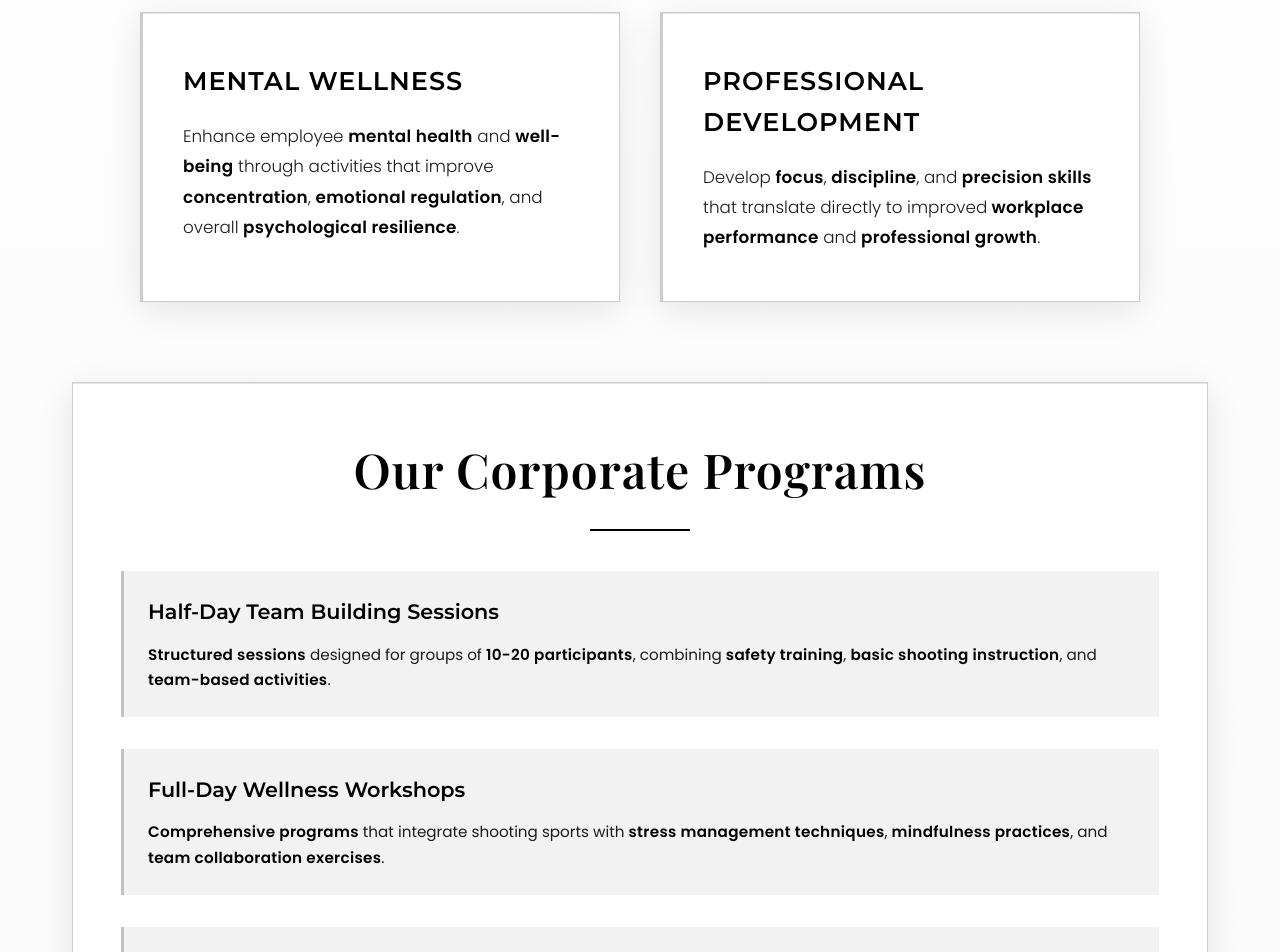
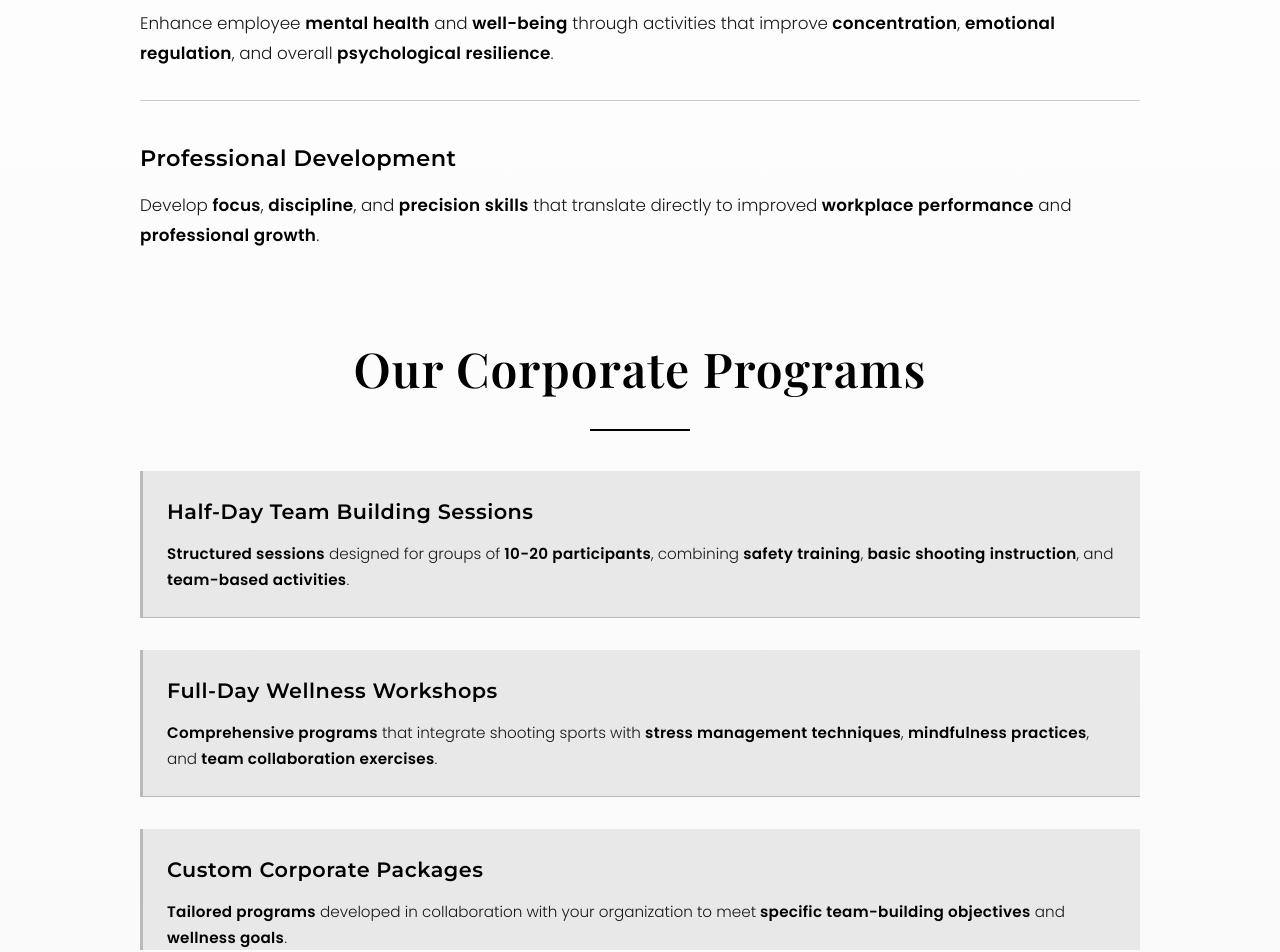
Before and after one commit to madhavguptaaa/gunmatrix-website, a React (Vite) app: page /corporate in a window 1280 px wide. Shown: the part 1200-2152 px from the top of the page. Built offline with nearby package versions, Linux system fonts and the light colour scheme.

Commit message:
modal box changed

```diff
--- a/src/pages/About.css
+++ b/src/pages/About.css
@@ -87,8 +87,14 @@
 }
 
 .different-point {
-  padding: 3rem;
-  border-left: 3px solid var(--border-color);
+  padding: 2.5rem 0;
+  border-bottom: 1px solid var(--border-color);
+  margin-bottom: 2.5rem;
+}
+
+.different-point:last-of-type {
+  border-bottom: none;
+  margin-bottom: 0;
 }
 
 .point-title {
@@ -154,9 +160,11 @@
 }
 
 .vision-section {
-  padding: 3rem;
-  text-align: center;
-  border: 2px solid var(--border-color);
+  padding: 2.5rem 0;
+  margin-top: 3rem;
+  border-top: 1px solid var(--border-color);
+  padding-top: 2.5rem;
+  text-align: left;
 }
 
 .vision-title {
@@ -636,134 +644,43 @@
   pointer-events: none;
 }
 
-.programs-grid {
-  display: grid;
-  grid-template-columns: repeat(2, 1fr);
+.programs-list {
+  display: flex;
+  flex-direction: column;
   gap: 2.5rem;
-  margin-top: 4rem;
-  position: relative;
-  z-index: 1;
-  max-width: 1400px;
+  margin-top: 3rem;
+  max-width: 1000px;
   margin-left: auto;
   margin-right: auto;
 }
 
-.program-card {
-  background: var(--bg-secondary);
-  backdrop-filter: blur(20px);
-  -webkit-backdrop-filter: blur(20px);
-  border: 1px solid var(--border-color);
-  border-left: 3px solid var(--border-color);
-  border-radius: 0;
-  padding: 3rem 2.5rem;
-  box-shadow:
-    0 8px 32px rgba(0, 0, 0, 0.1),
-    inset 0 1px 0 var(--border-color);
-  transition: all 0.4s cubic-bezier(0.4, 0, 0.2, 1);
-  position: relative;
-  overflow: hidden;
+.program-item {
+  padding: 0;
+  border-bottom: 1px solid var(--border-color);
+  padding-bottom: 2rem;
 }
 
-:root[data-theme="dark"] .program-card {
-  background: rgba(50, 50, 50, 0.75);
-  border-color: rgba(255, 255, 255, 0.3);
-  border-left-color: rgba(255, 255, 255, 0.6);
-  box-shadow:
-    0 8px 32px rgba(0, 0, 0, 0.2),
-    inset 0 1px 0 rgba(255, 255, 255, 0.2);
+.program-item:last-child {
+  border-bottom: none;
+  padding-bottom: 0;
 }
 
-:root[data-theme="light"] .program-card {
-  background: rgba(255, 255, 255, 0.9);
-  border-color: rgba(0, 0, 0, 0.2);
-  border-left-color: rgba(0, 0, 0, 0.4);
-  box-shadow:
-    0 8px 32px rgba(0, 0, 0, 0.1),
-    inset 0 1px 0 rgba(0, 0, 0, 0.1);
+.program-item h3 {
+  font-family: 'Montserrat', sans-serif;
+  font-size: 1.4rem;
+  font-weight: 600;
+  color: var(--text-primary);
+  margin-bottom: 1rem;
+  letter-spacing: 0.5px;
 }
 
-.program-card::before {
-  content: '';
-  position: absolute;
-  top: 0;
-  left: -100%;
-  width: 100%;
-  height: 100%;
-  background: linear-gradient(
-    90deg,
-    transparent,
-    rgba(255, 255, 255, 0.05),
-    transparent
-  );
-  transition: left 0.5s;
-}
-
-.program-card:hover::before {
-  left: 100%;
-}
-
-.program-card:hover {
-  transform: translateY(-8px) scale(1.02);
-  box-shadow:
-    0 16px 48px rgba(0, 0, 0, 0.5),
-    0 0 0 1px rgba(255, 255, 255, 0.3),
-    inset 0 1px 0 rgba(255, 255, 255, 0.15);
-  border-left-color: #ffffff;
-}
-
-.program-card h3 {
-  font-family: 'Montserrat', sans-serif;
-  font-size: 1.6rem;
-  font-weight: 600;
-  color: var(--text-primary);
-  margin-bottom: 1.2rem;
-  letter-spacing: 1px;
-  text-transform: uppercase;
-}
-
-.program-card p {
+.program-item p {
   font-family: 'Poppins', sans-serif;
   font-size: 1.05rem;
   line-height: 1.8;
   color: var(--text-secondary);
-  margin-bottom: 1.5rem;
+  margin: 0;
   font-weight: 300;
-}
-
-.program-card ul {
-  list-style: none;
-  padding: 0;
-}
-
-.program-card ul li {
-  font-family: 'Poppins', sans-serif;
-  padding: 0.6rem 0;
-  padding-left: 1.8rem;
-  position: relative;
-  color: var(--text-secondary);
-  font-size: 0.95rem;
-  line-height: 1.8;
-  transition: all 0.3s ease;
-  font-weight: 300;
-}
-
-.program-card ul li:hover {
-  color: var(--text-primary);
-  transform: translateX(5px);
-}
-
-.program-card ul li::before {
-  content: '▸';
-  position: absolute;
-  left: 0;
-  color: #ffffff;
-  font-weight: 700;
-  font-size: 1.2rem;
-  transition: transform 0.3s ease;
-}
-
-.program-card ul li:hover::before {
-  transform: scale(1.2);
 }
 
 .values {
--- a/src/pages/Corporate.css
+++ b/src/pages/Corporate.css
@@ -82,8 +82,8 @@
 .corporate-intro {
   max-width: 900px;
   margin: 0 auto 4rem;
-  padding: 3rem;
-  text-align: center;
+  padding: 0;
+  text-align: left;
 }
 
 .intro-text {
@@ -99,8 +99,8 @@
 }
 
 .corporate-benefits {
-  display: grid;
-  grid-template-columns: repeat(2, 1fr);
+  display: flex;
+  flex-direction: column;
   gap: 2.5rem;
   margin-bottom: 5rem;
   max-width: 1000px;
@@ -108,52 +108,51 @@
   margin-right: auto;
 }
 
-.benefit-card {
-  padding: 3rem 2.5rem;
-  text-align: left;
-  border-left: 3px solid var(--border-color);
-  transition: all 0.4s ease;
+.benefit-item {
+  padding: 0;
+  border-bottom: 1px solid var(--border-color);
+  padding-bottom: 2rem;
 }
 
-.benefit-card:hover {
-  border-left-color: var(--text-primary);
-  transform: translateY(-5px);
+.benefit-item:last-child {
+  border-bottom: none;
+  padding-bottom: 0;
 }
 
-.benefit-card h3 {
+.benefit-item h3 {
   font-family: 'Montserrat', sans-serif;
-  font-size: 1.6rem;
+  font-size: 1.4rem;
   font-weight: 600;
   color: var(--text-primary);
-  margin-bottom: 1.2rem;
-  letter-spacing: 1px;
-  text-transform: uppercase;
+  margin-bottom: 0.8rem;
+  letter-spacing: 0.5px;
 }
 
-.benefit-card p {
+.benefit-item p {
   font-family: 'Poppins', sans-serif;
   font-size: 1.05rem;
   line-height: 1.8;
   color: var(--text-secondary);
   font-weight: 300;
+  margin: 0;
 }
 
-.benefit-card p strong {
+.benefit-item p strong {
   color: var(--text-primary);
 }
 
 .corporate-programs,
 .corporate-testimonials {
-  max-width: 1200px;
+  max-width: 1000px;
   margin: 0 auto 4rem;
-  padding: 3rem;
+  padding: 0;
 }
 
 .corporate-contact {
-  max-width: 1200px;
+  max-width: 1000px;
   margin: 0 auto 4rem;
-  padding: 4rem 3rem;
-  text-align: center;
+  padding: 0;
+  text-align: left;
 }
 
 .programs-list,
@@ -172,23 +171,7 @@
   transition: all 0.3s ease;
 }
 
-:root[data-theme="dark"] .program-item,
-:root[data-theme="dark"] .testimonial-item {
-  background: rgba(0, 0, 0, 0.2);
-  border-left-color: rgba(255, 255, 255, 0.3);
-}
-
-:root[data-theme="light"] .program-item,
-:root[data-theme="light"] .testimonial-item {
-  background: rgba(0, 0, 0, 0.05);
-  border-left-color: rgba(0, 0, 0, 0.2);
-}
-
-.program-item:hover,
-.testimonial-item:hover {
-  border-left-color: var(--text-primary);
-  transform: translateX(5px);
-}
+/* Removed card backgrounds and hover effects for cleaner design */
 
 .program-item h3,
 .testimonial-item h3 {
@@ -233,19 +216,9 @@
 
 .contact-info {
   margin: 2rem 0;
-  padding: 2rem;
-  background: var(--bg-tertiary);
-  border: 1px solid var(--border-color);
-}
-
-:root[data-theme="dark"] .contact-info {
-  background: rgba(0, 0, 0, 0.2);
-  border-color: rgba(255, 255, 255, 0.1);
-}
-
-:root[data-theme="light"] .contact-info {
-  background: rgba(0, 0, 0, 0.05);
-  border-color: rgba(0, 0, 0, 0.1);
+  padding: 0;
+  background: transparent;
+  border: none;
 }
 
 .contact-info p {
@@ -453,7 +426,7 @@
   .corporate-programs,
   .corporate-testimonials,
   .corporate-contact {
-    padding: 2rem 1.5rem;
+    padding: 0;
     margin-bottom: 3rem;
   }
 
@@ -468,22 +441,22 @@
     margin-bottom: 3rem;
   }
 
-  .benefit-card {
-    padding: 2rem 1.5rem;
+  .benefit-item {
+    padding-bottom: 1.5rem;
   }
 
-  .benefit-card h3 {
+  .benefit-item h3 {
     font-size: 1.3rem;
-    margin-bottom: 1rem;
+    margin-bottom: 0.8rem;
   }
 
-  .benefit-card p {
+  .benefit-item p {
     font-size: 0.95rem;
   }
 
   .program-item,
   .testimonial-item {
-    padding: 1.5rem 1.2rem;
+    padding-bottom: 1.5rem;
   }
 
   .program-item h3,
--- a/src/pages/Corporate.jsx
+++ b/src/pages/Corporate.jsx
@@ -63,7 +63,7 @@ const Corporate = () => {
 
       <section className="corporate-content">
         <div className="container">
-          <div className="corporate-intro glass-card">
+          <div className="corporate-intro">
             <p className="intro-text">
               GunMatrix introduces shooting as a <strong>unique wellness and team-building activity</strong> for organizations.
               Our <strong>corporate programs</strong> are designed to help employees step away from <strong>routine stress</strong> and reconnect
@@ -72,28 +72,28 @@ const Corporate = () => {
           </div>
 
           <div className="corporate-benefits">
-            <div className="benefit-card glass-card">
+            <div className="benefit-item">
               <h3>Team Building</h3>
               <p>
                 Foster <strong>stronger team dynamics</strong> through <strong>collaborative shooting experiences</strong> that encourage
                 <strong> communication</strong>, <strong>trust</strong>, and <strong>mutual support</strong> among colleagues.
               </p>
             </div>
-            <div className="benefit-card glass-card">
+            <div className="benefit-item">
               <h3>Stress Relief</h3>
               <p>
                 Provide employees with an <strong>effective outlet for stress management</strong> through <strong>focused</strong>,
                 <strong> mindful shooting practice</strong> in a <strong>controlled environment</strong>.
               </p>
             </div>
-            <div className="benefit-card glass-card">
+            <div className="benefit-item">
               <h3>Mental Wellness</h3>
               <p>
                 Enhance employee <strong>mental health</strong> and <strong>well-being</strong> through activities that improve
                 <strong> concentration</strong>, <strong>emotional regulation</strong>, and overall <strong>psychological resilience</strong>.
               </p>
             </div>
-            <div className="benefit-card glass-card">
+            <div className="benefit-item">
               <h3>Professional Development</h3>
               <p>
                 Develop <strong>focus</strong>, <strong>discipline</strong>, and <strong>precision skills</strong> that translate directly to improved
@@ -102,7 +102,7 @@ const Corporate = () => {
             </div>
           </div>
 
-          <div className="corporate-programs glass-card">
+          <div className="corporate-programs">
             <h2 className="section-title">Our Corporate Programs</h2>
             <div className="programs-list">
               <div className="program-item">
@@ -129,7 +129,7 @@ const Corporate = () => {
             </div>
           </div>
 
-          <div className="corporate-testimonials glass-card">
+          <div className="corporate-testimonials">
             <h2 className="section-title">Client Collaborations</h2>
             <div className="testimonials-list">
               <div className="testimonial-item">
@@ -151,7 +151,7 @@ const Corporate = () => {
             </div>
           </div>
 
-          <div className="corporate-contact glass-card">
+          <div className="corporate-contact">
             <h2 className="section-title">Inquire About Corporate Programs</h2>
             <div className="contact-details">
               <p>
--- a/src/pages/Home.css
+++ b/src/pages/Home.css
@@ -567,57 +567,155 @@ strong {
 }
 
 /* Glass Card Effect - Monochromatic */
-.glass-card {
+/* Removed glass-card styling for cleaner professional design */
+
+/* Award Modal */
+.award-modal-overlay {
+  position: fixed;
+  top: 0;
+  left: 0;
+  right: 0;
+  bottom: 0;
+  background: rgba(0, 0, 0, 0.7);
+  backdrop-filter: blur(5px);
+  -webkit-backdrop-filter: blur(5px);
+  display: flex;
+  align-items: center;
+  justify-content: center;
+  z-index: 10000;
+  animation: fadeIn 0.3s ease;
+}
+
+@keyframes fadeIn {
+  from {
+    opacity: 0;
+  }
+  to {
+    opacity: 1;
+  }
+}
+
+.award-modal-box {
   background: var(--bg-secondary);
-  backdrop-filter: blur(20px);
-  -webkit-backdrop-filter: blur(20px);
-  border: 1px solid var(--border-color);
-  border-radius: 0;
-  box-shadow:
-    0 8px 32px rgba(0, 0, 0, 0.1),
-    inset 0 1px 0 var(--border-color);
-  transition: all 0.4s cubic-bezier(0.4, 0, 0.2, 1);
+  border: 2px solid var(--border-color);
+  padding: 3rem;
+  max-width: 600px;
+  width: 90%;
   position: relative;
+  text-align: center;
+  animation: slideUp 0.4s ease;
+  box-shadow: 0 20px 60px rgba(0, 0, 0, 0.5);
+  display: flex;
+  flex-direction: column;
+  align-items: center;
+}
+
+.award-modal-image {
+  width: 100%;
+  max-width: 400px;
+  max-height: 250px;
+  margin-bottom: 2rem;
+  border: 2px solid var(--border-color);
   overflow: hidden;
 }
 
-:root[data-theme="dark"] .glass-card {
-  background: rgba(50, 50, 50, 0.75);
-  box-shadow:
-    0 8px 32px rgba(0, 0, 0, 0.2),
-    inset 0 1px 0 rgba(255, 255, 255, 0.25);
+.award-modal-image img {
+  width: 100%;
+  height: 100%;
+  display: block;
+  object-fit: cover;
 }
 
-:root[data-theme="light"] .glass-card {
-  background: rgba(255, 255, 255, 0.9);
-  box-shadow:
-    0 8px 32px rgba(0, 0, 0, 0.1),
-    inset 0 1px 0 rgba(0, 0, 0, 0.1);
+@keyframes slideUp {
+  from {
+    transform: translateY(30px);
+    opacity: 0;
+  }
+  to {
+    transform: translateY(0);
+    opacity: 1;
+  }
 }
 
-.glass-card::before {
-  content: '';
+.award-modal-close {
   position: absolute;
-  top: 0;
-  left: 0;
-  right: 0;
-  height: 2px;
-  background: var(--accent-primary);
-  opacity: 0;
-  transition: opacity 0.4s;
+  top: 1rem;
+  right: 1rem;
+  background: transparent;
+  border: none;
+  color: var(--text-primary);
+  font-size: 2rem;
+  cursor: pointer;
+  width: 40px;
+  height: 40px;
+  display: flex;
+  align-items: center;
+  justify-content: center;
+  transition: all 0.3s ease;
+  line-height: 1;
+  padding: 0;
 }
 
-.glass-card:hover::before {
-  opacity: 1;
+.award-modal-close:hover {
+  color: var(--text-secondary);
+  transform: scale(1.1);
 }
 
-.glass-card:hover {
-  transform: translateY(-4px);
-  box-shadow:
-    0 16px 48px rgba(0, 0, 0, 0.6),
-    0 0 0 1px rgba(255, 255, 255, 0.3),
-    inset 0 1px 0 rgba(255, 255, 255, 0.15);
-  border-color: rgba(255, 255, 255, 0.4);
+.award-modal-heading {
+  font-family: 'Playfair Display', serif;
+  font-size: 2rem;
+  font-weight: 600;
+  color: var(--text-primary);
+  margin-bottom: 1.5rem;
+  letter-spacing: 0.5px;
+}
+
+.award-modal-text {
+  font-family: 'Poppins', sans-serif;
+  font-size: 1.1rem;
+  line-height: 1.8;
+  color: var(--text-secondary);
+  font-weight: 300;
+  margin: 0;
+}
+
+.award-modal-text strong {
+  color: var(--text-primary);
+  font-weight: 600;
+}
+
+.award-modal-text .cm-highlight {
+  color: var(--text-primary);
+  font-weight: 700;
+}
+
+@media (max-width: 768px) {
+  .award-modal-box {
+    padding: 2rem 1.5rem;
+    max-width: 90%;
+  }
+
+  .award-modal-image {
+    max-width: 100%;
+    margin-bottom: 1.5rem;
+  }
+
+  .award-modal-heading {
+    font-size: 1.5rem;
+    margin-bottom: 1rem;
+  }
+
+  .award-modal-text {
+    font-size: 1rem;
+  }
+
+  .award-modal-close {
+    top: 0.5rem;
+    right: 0.5rem;
+    font-size: 1.5rem;
+    width: 35px;
+    height: 35px;
+  }
 }
 
 .overview {
@@ -642,7 +740,7 @@ strong {
 .overview-content {
   max-width: 900px;
   margin: 0 auto;
-  padding: 5rem 3rem;
+  padding: 0;
   position: relative;
   z-index: 1;
 }
@@ -782,7 +880,7 @@ strong {
     font-size: clamp(0.95rem, 1.8vw, 1.15rem);
   }
 
-  .features-grid {
+  .features-list {
     gap: 2rem;
   }
 
@@ -878,14 +976,13 @@ strong {
     padding: 3rem 1.5rem;
   }
 
-  .features-grid {
-    grid-template-columns: 1fr;
-    gap: 2rem;
+  .features-list {
+    gap: 1.5rem;
     margin-top: 2rem;
   }
 
-  .feature-card {
-    padding: 2rem 1.5rem;
+  .feature-item {
+    padding-bottom: 1.5rem;
   }
 
   .section-title {
@@ -903,30 +1000,20 @@ strong {
   }
 
   .overview-content {
-    padding: 3rem 2rem;
+    padding: 0;
   }
 
   .features {
     padding: 6rem 0;
   }
 
-  .features-grid {
-    grid-template-columns: repeat(2, 1fr);
+  .features-list {
     gap: 2rem;
-  }
-
-  .feature-card {
-    padding: 2.5rem 2rem;
-  }
-
-  .feature-card:hover {
-    padding-left: 2.5rem;
   }
 }
 
 @media (max-width: 768px) {
-  .features-grid {
-    grid-template-columns: 1fr;
+  .features-list {
     gap: 1.5rem;
   }
 }
```
Also changed, not shown: src/pages/About.jsx (+20 -39 lines), src/pages/Home.jsx (+36 -15 lines), public/founder-photo-2.jpeg.
